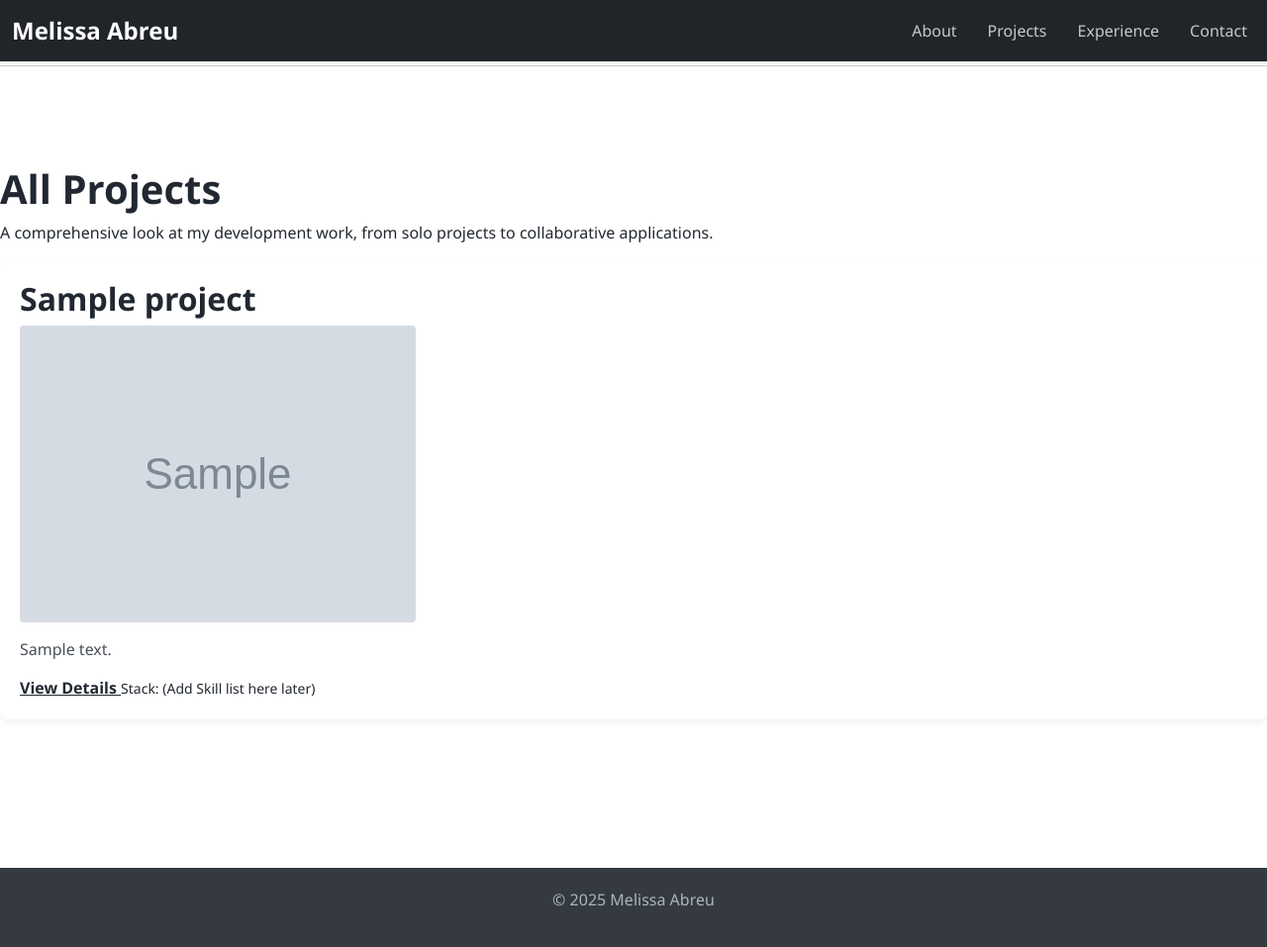
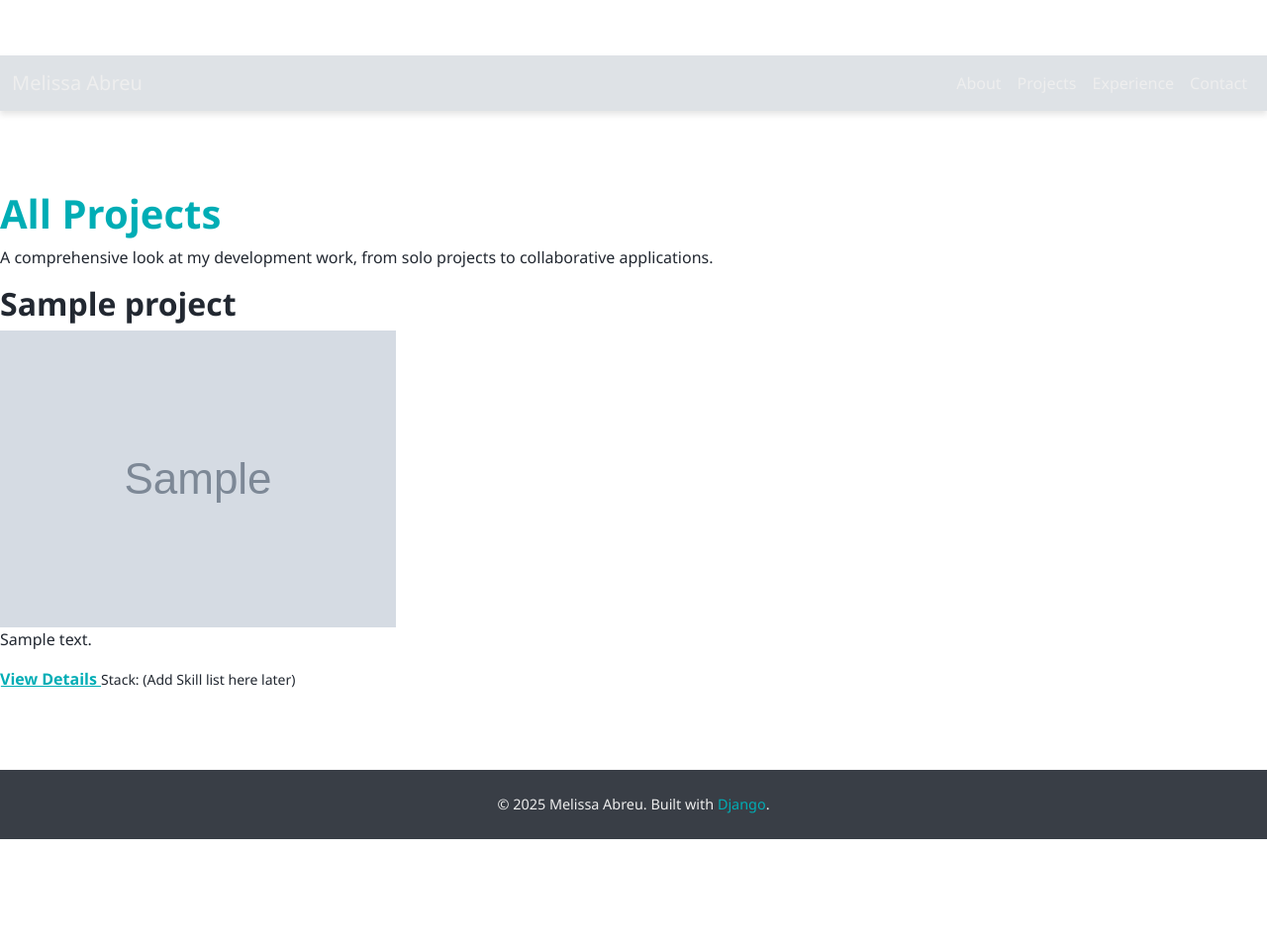
Before and after one commit to Mkac0/mabreu_portfolio, a Django app: page /projects/ in a window 1280 px wide. Shown: the whole page at 99% size. After the commit the page ends 848 px from the top, so only its background shows below. Run offline with Django 4.2, Linux system fonts and the light colour scheme; tables that the repository leaves empty hold one stand-in row (values such as "Sample post"); grey boxes marked "Sample" are stand-in pictures.

Commit message:
styling progress

```diff
--- a/my_app/static/css/base.css
+++ b/my_app/static/css/base.css
@@ -5,178 +5,129 @@
     --bs-info: #00ADB5;
     --bs-body-color: #222831;
 }
+html {
+    scroll-behavior: smooth;
+}
 body {
-    font-family: var(--font-body);
-    color: #212529;
+    font-family: 'Segoe UI', Tahoma, Geneva, Verdana, sans-serif;
+    color: var(--bs-body-color);
     padding-top: 56px;
 }
 a, button {
     transition: all 0.3s ease;
 }
 h1, h2, h3, h4 {
-    font-family: var(--font-heading);
     font-weight: 700;
 }
 
 h1 {
-    color: var(--primary-color);
+    color: var(--bs-primary);
 }
+
+.navbar {
+    background-color: var(--bs-body-color) !important;
+    box-shadow: 0 4px 6px rgba(0, 0, 0, 0.1);
+    transition: background-color 0.3s ease;
+}
+.navbar .navbar-brand,
+.navbar .nav-link {
+    color: var(--bs-light) !important;
+    transition: color 0.3s ease;
+    font-weight: 500;
+}
+.navbar .nav-link:hover {
+    color: var(--bs-primary) !important;
+}
+
 header {
-    border-bottom: 1px solid #ccc;
-    padding-bottom: 10px;
-    margin-bottom: 20px;
-    display: flex;
-    justify-content: space-between;
-    align-items: center;
+    background-color: transparent;
+    padding: 0;
+    margin: 0;
+    width: 100%;
 }
-.navbar {
-    box-shadow: 0 2px 4px rgba(0, 0, 0, 0.1);
-}
-.navbar-brand {
-    font-weight: 800;
-    font-size: 1.5rem;
-    color: #fff !important;
-}
-.nav-link {
-    font-weight: 500;
-    color: rgba(255, 255, 255, 0.75) !important;
-    margin-left: 15px;
-}
-.nav-link:hover {
-    color: #fff !important;
-}
+
 section {
     padding: 80px 0;
 }
+
 .project-card {
+    transition: transform 0.3s ease, box-shadow 0.3s ease;
+    border: none;
+    border-radius: 0.5rem;
+    overflow: hidden;
     background-color: #fff;
-    border: 1px solid #dee2e6;
-    border-radius: 8px;
-    padding: 20px;
-    margin-bottom: 30px;
-    box-shadow: 0 4px 6px rgba(0, 0, 0, 0.05);
 }
-.project-card img {
-    max-width: 100%;
-    height: auto;
-    border-radius: 4px;
-    margin-bottom: 15px;
+.project-card:hover {
+    transform: translateY(-5px);
+    box-shadow: 0 10px 20px rgba(0, 0, 0, 0.15) !important;
 }
 .project-card h3 {
-    color: var(--primary-color);
+    color: var(--bs-primary);
     font-size: 1.5rem;
 }
-.project-card p {
-    color: #495057;
-    font-size: 1rem;
-    margin-bottom: 15px;
-}
 .project-card a {
-    color: var(--primary-color);
+    color: var(--bs-primary);
     font-weight: 600;
 }
-.project-card a:hover {
-    text-decoration: underline;
-}
-.skill-category {
-    margin-bottom: 30px;
-}
-.skill-category h3 {
-    color: var(--secondary-color);
+
+.skill-category h5 {
+    color: var(--bs-secondary);
     border-bottom: 2px solid #e9ecef;
     padding-bottom: 5px;
     margin-bottom: 15px;
-}
-.skill-category ul {
-    list-style-type: none;
-    padding-left: 0;
-    display: flex;
-    flex-wrap: wrap;
-}
-.skill-category li {
-    background-color: var(--bg-light);
-    border: 1px solid #ced4da;
-    border-radius: 20px;
-    padding: 5px 15px;
-    margin-right: 10px;
-    margin-bottom: 10px;
-    font-size: 0.9rem;
-}
-footer {
-    background-color: #343a40;
-    color: #adb5bd;
-    padding: 20px 0;
-    text-align: center;
-    margin-top: 40px;
-}
-footer a {
-    color: #adb5bd;
-    margin: 0 10px;
-}
-footer a:hover {
-    color: #fff;
-}
-.experience-entry .card {
-    border-left: 5px solid var(--primary-color);
 }
 .badge {
     font-weight: 500;
     font-size: 0.9em;
 }
-.bg-info {
-    background-color: #78daee !important;
+.badge.bg-info {
+    background-color: var(--bs-info) !important;
+    color: var(--bs-body-color) !important;
+    transition: transform 0.2s;
 }
-.text-primary {
-    color: var(--bs-primary) !important;
+.badge.bg-info:hover {
+    transform: scale(1.05);
 }
+
+.experience-entry {
+    border-left: 5px solid var(--bs-primary);
+    border-radius: 0 0.5rem 0.5rem 0;
+    box-shadow: 0 4px 8px rgba(0, 0, 0, 0.05) !important;
+}
+.experience-entry .border-end {
+    border-color: var(--bs-primary) !important;
+}
+
+footer {
+    background-color: var(--bs-secondary);
+    color: var(--bs-light);
+    padding: 1.5rem 0;
+    font-size: 0.9rem;
+    margin-top: 0;
+}
+footer a {
+    color: var(--bs-primary);
+    text-decoration: none;
+}
+footer a:hover {
+    color: var(--bs-light);
+}
+
+.text-primary { color: var(--bs-primary) !important; }
 .btn-primary {
     --bs-btn-bg: var(--bs-primary);
     --bs-btn-border-color: var(--bs-primary);
     --bs-btn-hover-bg: #008D93;
     --bs-btn-hover-border-color: #008D93;
 }
-.text-secondary {
-    color: var(--bs-secondary) !important;
-}
-.bg-light {
-    background-color: var(--bs-light) !important;
-}
-.badge.bg-info {
-    background-color: var(--bs-info) !important;
-    color: #222831 !important;
-    font-weight: 600;
-    transition: transform 0.2s;
-}
-.badge.bg-info:hover {
-    transform: scale(1.05);
-}
-body {
-    font-family: 'Segoe UI', Tahoma, Geneva, Verdana, sans-serif;
-    color: var(--bs-body-color);
-}
+.text-secondary { color: var(--bs-secondary) !important; }
+.bg-light { background-color: var(--bs-light) !important; }
+
 #about img {
     border: 5px solid var(--bs-primary);
     box-shadow: 0 10px 20px rgba(0, 0, 0, 0.19), 0 6px 6px rgba(0, 0, 0, 0.23);
 }
-.project-card {
-    transition: transform 0.3s ease, box-shadow 0.3s ease;
-    border: none;
-    border-radius: 0.5rem;
-    overflow: hidden;
-}
-.project-card:hover {
-    transform: translateY(-5px);
-    box-shadow: 0 10px 20px rgba(0, 0, 0, 0.15) !important;
-}
-.experience-entry {
-    border-left: 5px solid var(--bs-primary);
-    border-radius: 0 0.5rem 0.5rem 0;
-    box-shadow: 0 4px 8px rgba(0, 0, 0, 0.05) !important;
-}
 
-.experience-entry .border-end {
-    border-color: var(--bs-primary) !important;
-}
 @media (max-width: 767.98px) {
     .experience-entry .border-end {
         border-right: none !important;
--- a/my_app/templates/base.html
+++ b/my_app/templates/base.html
@@ -15,18 +15,18 @@
 
     <body>
        <header>
-            <nav class="navbar navbar-expand-lg navbar-dark bg-dark fixed-top">
+            <nav class="navbar navbar-expand-lg sticky-top" data-bs-theme="dark">
                 <div class="container-fluid">
                     <a class="navbar-brand" href="{% url 'home' %}">Melissa Abreu</a>
                     <button class="navbar-toggler" type="button" data-bs-toggle="collapse" data-bs-target="#navbarNav" aria-controls="navbarNav" aria-expanded="false" aria-label="Toggle navigation">
                         <span class="navbar-toggler-icon"></span>
                     </button>
                     <div class="collapse navbar-collapse" id="navbarNav">
-                        <ul class="navbar-nav ms-auto">
-                            <li class="nav-item"><a class="nav-link" href="{% url 'about' %}">About</a></li>
-                            <li class="nav-item"><a class="nav-link" href="{% url 'projects' %}">Projects</a></li>
-                            <li class="nav-item"><a class="nav-link" href="{% url 'experience' %}">Experience</a></li>
-                            <li class="nav-item"><a class="nav-link" href="{% url 'contact' %}">Contact</a></li>
+                        <ul class="navbar-nav ms-auto mb-2 mb-lg-0">
+                            <li class="nav-item"><a class="nav-link" href="#about">About</a></li>
+                            <li class="nav-item"><a class="nav-link" href="#projects">Projects</a></li>
+                            <li class="nav-item"><a class="nav-link" href="#experience">Experience</a></li>
+                            <li class="nav-item"><a class="nav-link" href="#contact">Contact</a></li>
                         </ul>
                     </div>
                 </div>
@@ -47,8 +47,10 @@
             {% block content %}
             {% endblock content %}
         </main>
-        <footer>
-            <p>&copy; 2025 Melissa Abreu</p>
+        <footer class="text-center">
+            <div class="container">
+                &copy; 2025 Melissa Abreu. Built with <a href="https://www.djangoproject.com/" target="_blank">Django</a>.
+            </div>
         </footer>
         <script src="https://cdn.jsdelivr.net/npm/bootstrap@5.3.3/dist/js/bootstrap.bundle.min.js" integrity="sha384-YvpcrYf0tY3lHB60NNkmXc5s9fDVZLESaAA55NDzOxhy9GkcIdslK1eN7N6jIeHz" crossorigin="anonymous"></script>
     </body>
```
